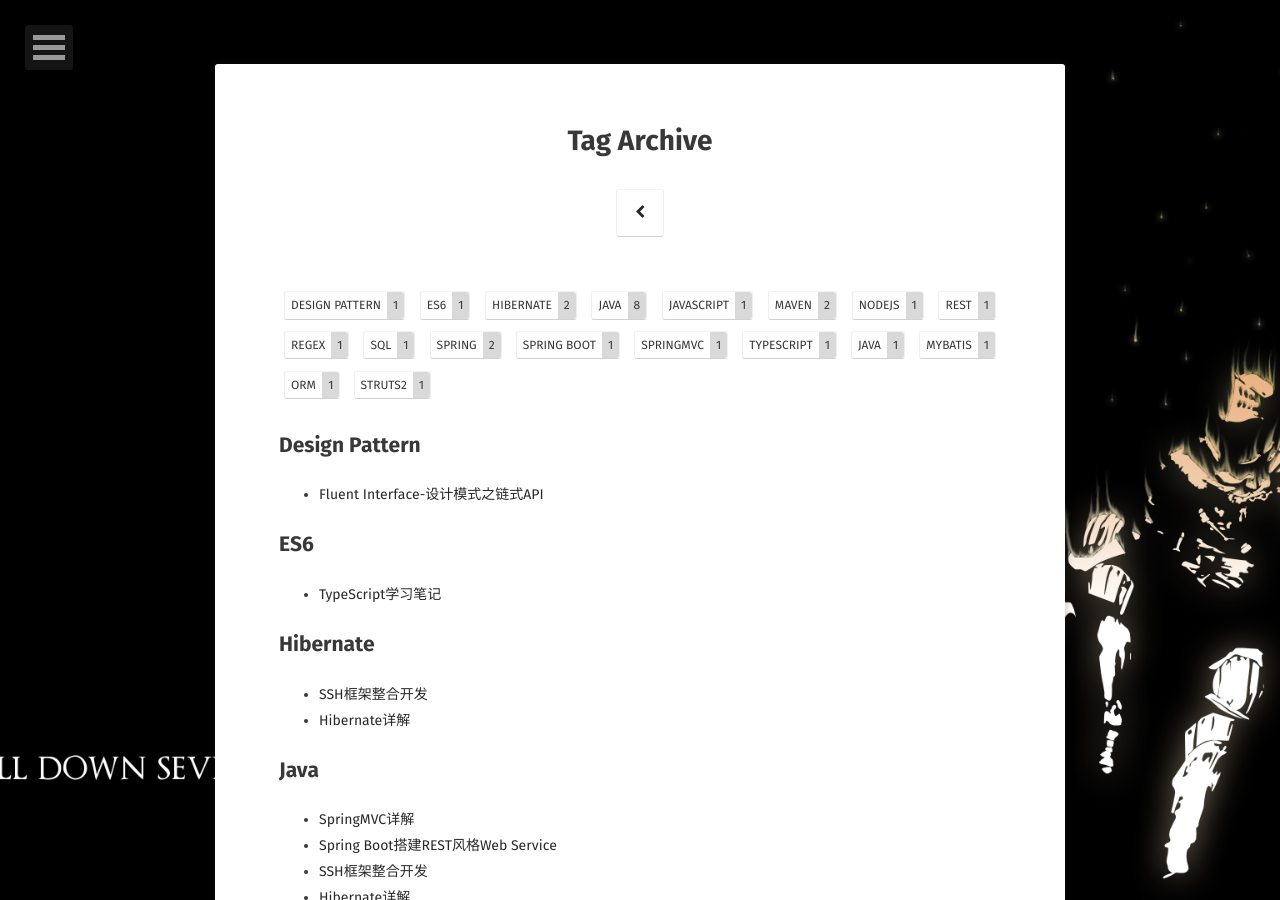
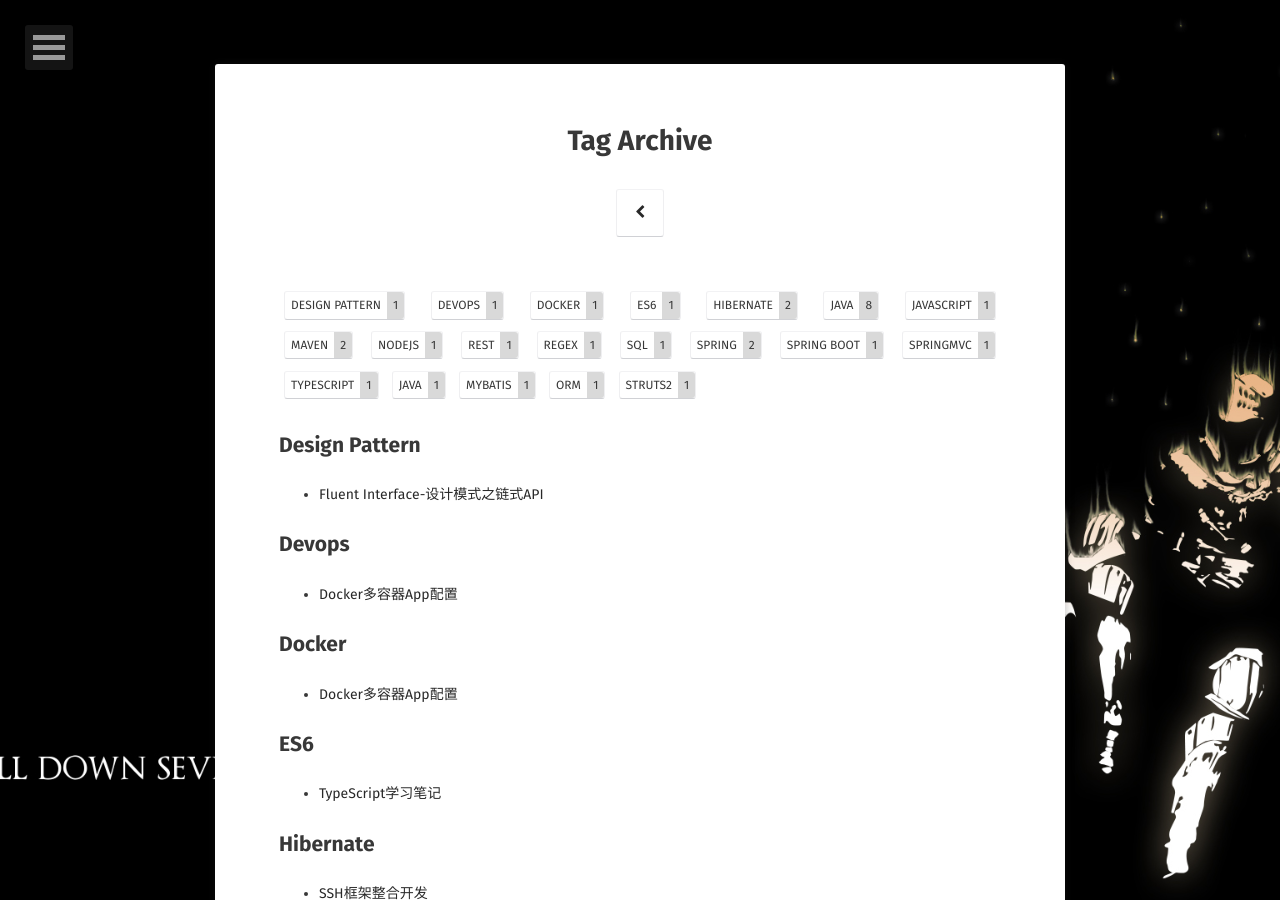
Before and after one commit to user3301/user3301.github.io, a Jekyll site: the page built from tags/index.html, in a window 1280 px wide and 900 px high. Built offline with Jekyll 4.4.1, drawn with Linux system fonts in a browser that asks for light colours; some web fonts are replaced; some of the changed lines change nothing that is shown.

Commit message:
docker挂载镜像和commit操作

````diff
--- a/_posts/2017-11-04-DOCKER-SETUP.md
+++ b/_posts/2017-11-04-DOCKER-SETUP.md
@@ -1,2 +1,36 @@
+---
+layout: post
+title: "Docker多容器App配置"
+date: 2017-01-05
+excerpt: "Docker setup."
+tags: [Docker, Devops]
+feature: http://ww1.sinaimg.cn/large/6b1abb29gy1fgryzol04kj21z41b84df.jpg
+comments: true
+---
 #Docker多容器App配置
 ![](http://ww1.sinaimg.cn/large/6b1abb29ly1fl5t2d1afij20q40lwabf.jpg)
+
+Docker可以粗糙地理解为轻量级的虚拟机。（实际上不是虚拟机）
+
+```
+docker run + [image name]
+```
+
+指令用来运行镜像或者指令，比如在`ubuntu`上运行“hello world”，就可以直接写成：
+
+```
+docker run ubuntu echo hello world
+```
+
+当docker运行镜像image的时候，docker会先检查本地有没有此image，如果没有就会返回"unable to find image"。
+
+```
+docker images
+```
+docker image指令可以查询所有本地的镜像。在运行镜像后在容器中做出的所有改动都不会在docker stop指令终止后保存，如果要保存改动需要使用
+
+```
+docker commit [image no.] -m
+```
+
+此指令会生成一个新的镜像，同时保存修改的操作。
````
